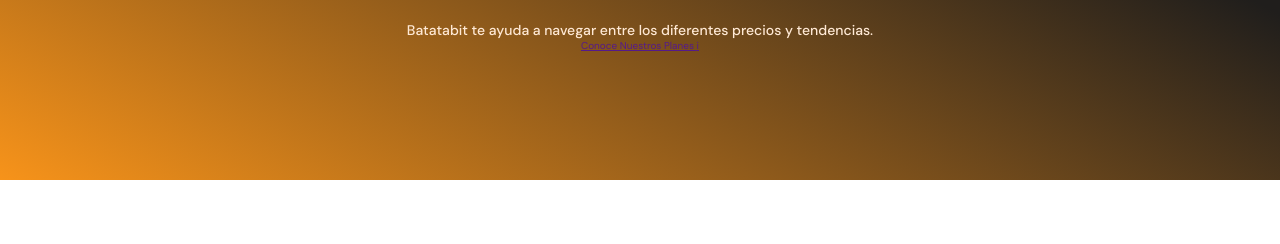
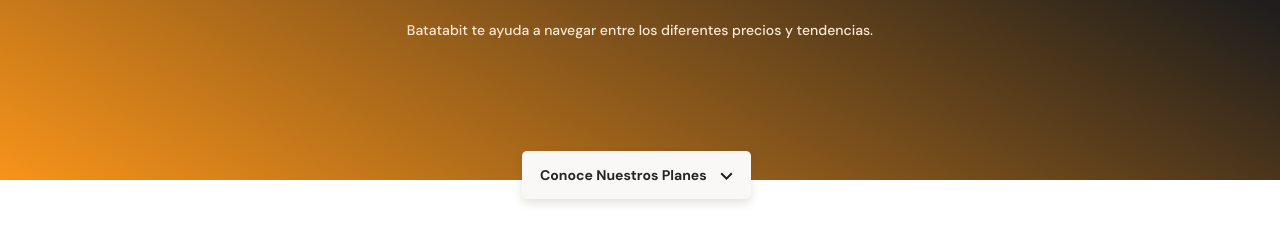
Before and after one commit to micton-code/Batatabit, a plain HTML site: page index.html in a window 1280 px wide. Shown: the part 154-398 px from the top of the page. Drawn offline with Linux system fonts and the light colour scheme.

Commit message:
agregue el boton al header

```diff
--- a/index.html
+++ b/index.html
@@ -16,7 +16,7 @@
         <div class="header--title-container">
             <h1>La próxima revolución en el intercambio de criptomonedas.</h1>
             <p>Batatabit te ayuda a navegar entre los diferentes precios y tendencias.</p>
-            <a href="" class="header--button">Conoce Nuestros Planes <span>i</span></a>
+            <a href="" class="header--button">Conoce Nuestros Planes <span></span></a>
         </div>
 
     </header>
--- a/styles.css
+++ b/styles.css
@@ -71,3 +71,31 @@ header img {
     line-height: 1.8rem;
     color: var(--soft-orange);
 }
+
+.header--title-container .header--button {
+    position: absolute;
+    left: calc(50% - 118px);
+    top: 270px;
+    display: block;
+    margin-top: 35px;
+    padding: 15px;
+    width: 229px;
+    height: 48px;
+    background-color: var(--off-white);
+    /* Sombra */
+    box-shadow: 0px 4px 8px rgba(89, 73, 30, 0.16);
+    border: none;
+    border-radius: 5px;
+    font-size: 1.4rem;
+    font-weight: bold;
+    text-decoration: none;
+    color: var(--black);
+}
+
+.header--button span {
+    display: inline-block;
+    width: 13px;
+    height: 8px;
+    margin-left: 10px;
+    background-image: url(./assets/icons/vectorD.svg);
+}
```
